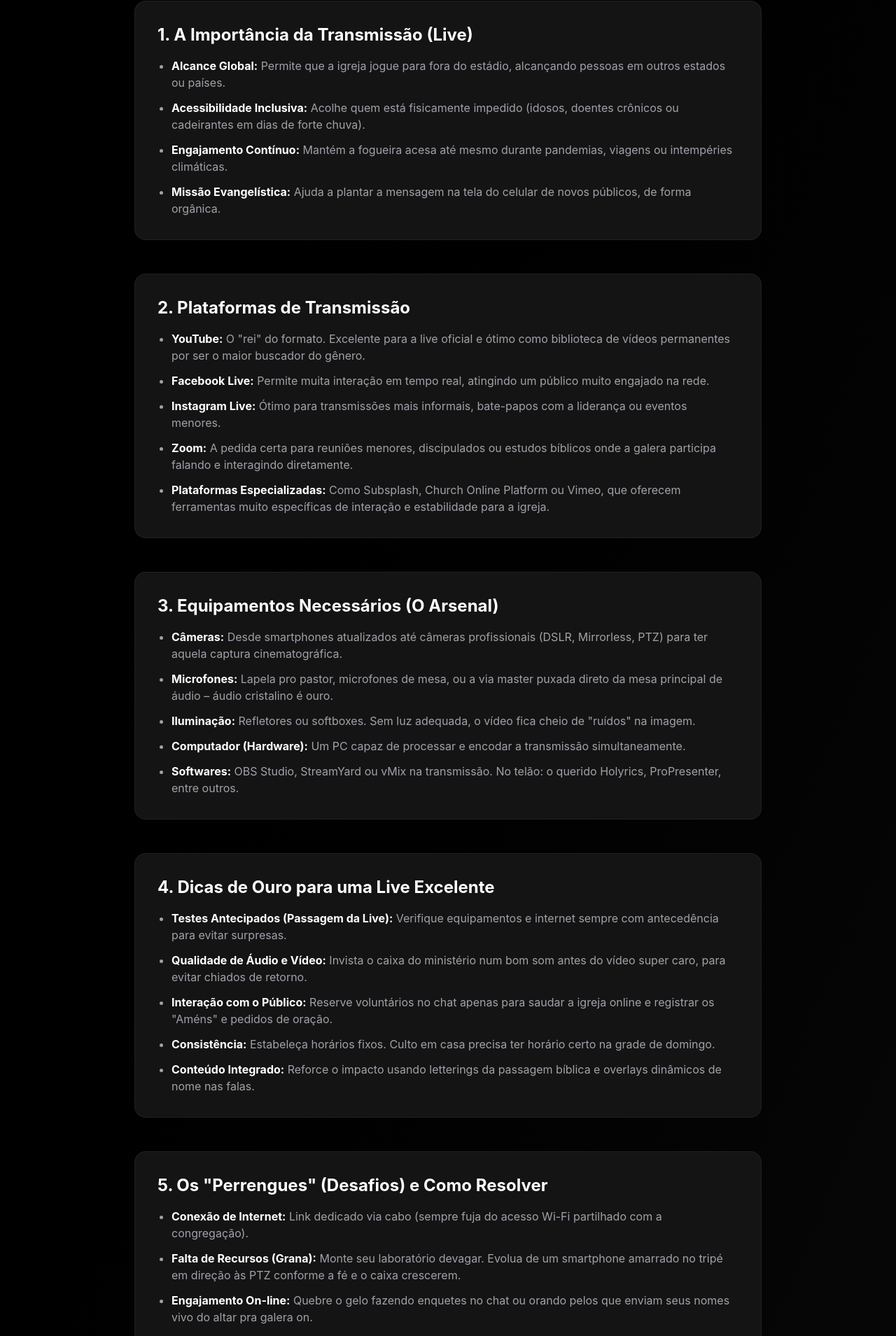
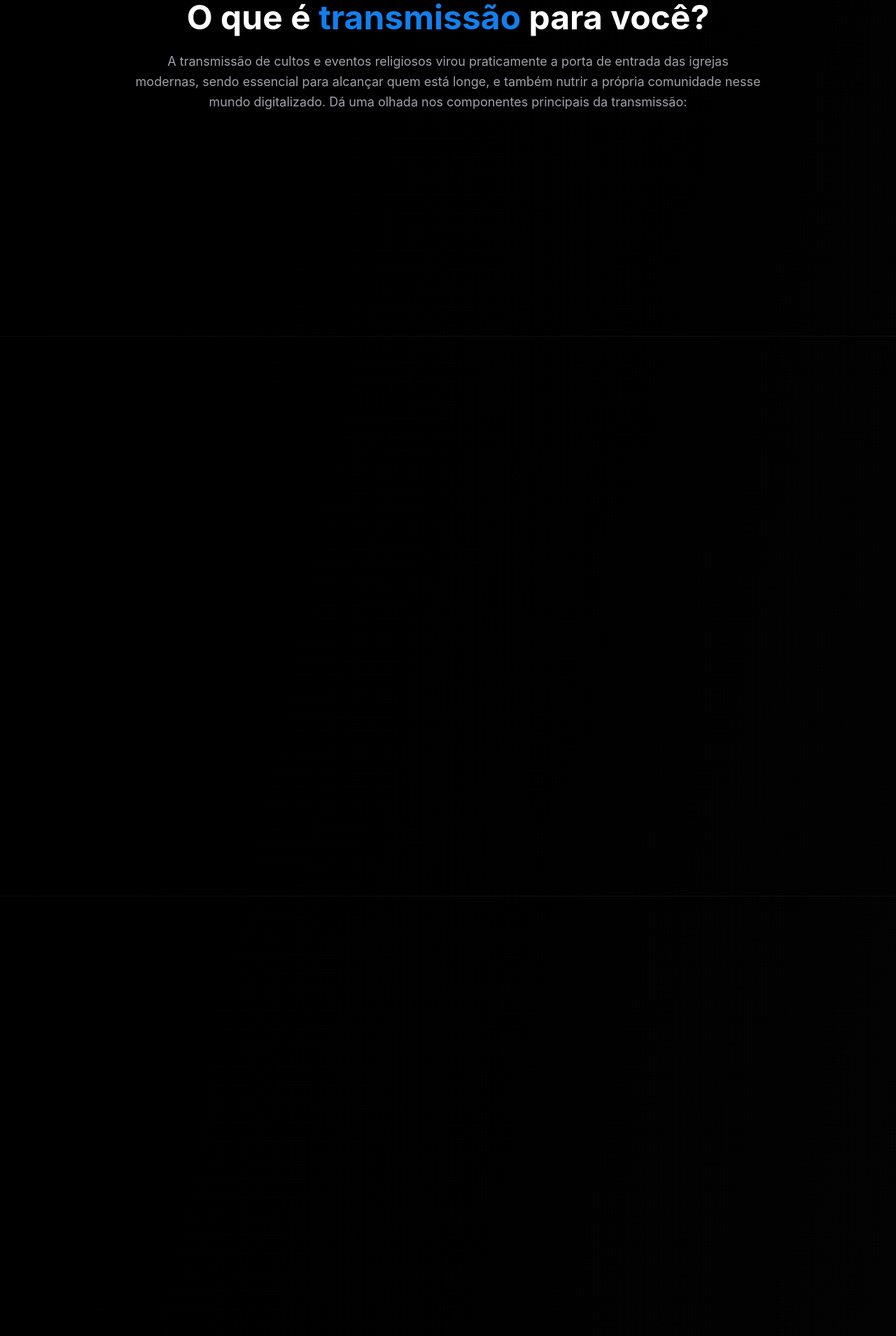
Before and after one commit to gabrielmarciel93/site-multimidia, a React (Vite) app: page / in a window 1280 px wide. Shown: the part 3695-5604 px from the top of the page at 70% size. Built offline with nearby package versions, Linux system fonts and the light colour scheme.

Commit message:
feat: Implement `ContentTransmissao` component, providing detailed sections on live streaming with GSAP scroll animations.

```diff
--- a/src/components/ContentTransmissao.tsx
+++ b/src/components/ContentTransmissao.tsx
@@ -6,23 +6,32 @@ const ContentTransmissao = () => {
     const container = useRef<HTMLDivElement>(null);
 
     useGSAP(() => {
-        gsap.from('.reveal-item-trans', {
-            scrollTrigger: {
-                trigger: container.current,
-                start: 'top 80%',
-            },
-            y: 40,
-            opacity: 0,
-            duration: 0.8,
-            stagger: 0.15,
-            ease: 'power2.out'
+        // We select each individual section card to pin and scale
+        const cards = gsap.utils.toArray('.card-section') as HTMLElement[];
+
+        cards.forEach((card) => {
+            gsap.fromTo(card,
+                { scale: 0.8, opacity: 0 },
+                {
+                    scale: 1,
+                    opacity: 1,
+                    duration: 1,
+                    ease: 'power3.out',
+                    scrollTrigger: {
+                        trigger: card,
+                        start: 'top 80%',
+                        end: 'top 30%',
+                        scrub: 1,
+                    }
+                }
+            );
         });
     }, { scope: container });
 
     return (
-        <section id="transmissao" ref={container} className="py-24 px-6 lg:px-20 min-h-screen border-b border-white/5 bg-gradient-to-br from-black to-[var(--color-bg-dark)]">
-            <div className="max-w-4xl mx-auto">
-                <div className="reveal-item-trans mb-16 text-center">
+        <div ref={container} className="bg-gradient-to-br from-black to-[var(--color-bg-dark)]">
+            <section id="transmissao" className="scroll-section py-24 px-6 lg:px-20 min-h-screen border-b border-white/5 flex flex-col justify-center">
+                <div className="max-w-4xl mx-auto text-center">
                     <h2 className="text-3xl md:text-5xl font-bold text-white mb-6">
                         O que é <span className="text-brand-blue">transmissão</span> para você?
                     </h2>
@@ -30,81 +39,38 @@ const ContentTransmissao = () => {
                         A transmissão de cultos e eventos religiosos virou praticamente a porta de entrada das igrejas modernas, sendo essencial para alcançar quem está longe, e também nutrir a própria comunidade nesse mundo digitalizado. Dá uma olhada nos componentes principais da transmissão:
                     </p>
                 </div>
+            </section>
 
-                <div className="space-y-12">
-                    <div className="reveal-item-trans bg-bg-card p-8 rounded-2xl border border-white/5">
-                        <h3 className="text-2xl font-bold text-white mb-4">1. A Importância da Transmissão (Live)</h3>
-                        <ul className="list-disc pl-5 space-y-3 text-text-secondary">
-                            <li><strong className="text-white">Alcance Global:</strong> Permite que a igreja jogue para fora do estádio, alcançando pessoas em outros estados ou países.</li>
-                            <li><strong className="text-white">Acessibilidade Inclusiva:</strong> Acolhe quem está fisicamente impedido (idosos, doentes crônicos ou cadeirantes em dias de forte chuva).</li>
-                            <li><strong className="text-white">Engajamento Contínuo:</strong> Mantém a fogueira acesa até mesmo durante pandemias, viagens ou intempéries climáticas.</li>
-                            <li><strong className="text-white">Missão Evangelística:</strong> Ajuda a plantar a mensagem na tela do celular de novos públicos, de forma orgânica.</li>
+            {[
+                { id: 'transmissao-1', title: '1. A Importância da Transmissão (Live)', items: ['Alcance Global: Permite que a igreja jogue para fora do estádio, alcançando pessoas em outros estados ou países.', 'Acessibilidade Inclusiva: Acolhe quem está fisicamente impedido (idosos, doentes crônicos ou cadeirantes em dias de forte chuva).', 'Engajamento Contínuo: Mantém a fogueira acesa até mesmo durante pandemias, viagens ou intempéries climáticas.', 'Missão Evangelística: Ajuda a plantar a mensagem na tela do celular de novos públicos, de forma orgânica.'] },
+                { id: 'transmissao-2', title: '2. Plataformas de Transmissão', items: ['YouTube: O "rei" do formato. Excelente para a live oficial e ótimo como biblioteca de vídeos permanentes por ser o maior buscador do gênero.', 'Facebook Live: Permite muita interação em tempo real, atingindo um público muito engajado na rede.', 'Instagram Live: Ótimo para transmissões mais informais, bate-papos com a liderança ou eventos menores.', 'Zoom: A pedida certa para reuniões menores, discipulados ou estudos bíblicos onde a galera participa falando e interagindo diretamente.', 'Plataformas Especializadas: Como Subsplash, Church Online Platform ou Vimeo, que oferecem ferramentas muito específicas de interação e estabilidade para a igreja.'] },
+                { id: 'transmissao-3', title: '3. Equipamentos Necessários (O Arsenal)', items: ['Câmeras: Desde smartphones atualizados até câmeras profissionais (DSLR, Mirrorless, PTZ) para ter aquela captura cinematográfica.', 'Microfones: Lapela pro pastor, microfones de mesa, ou a via master puxada direto da mesa principal de áudio – áudio cristalino é ouro.', 'Iluminação: Refletores ou softboxes. Sem luz adequada, o vídeo fica cheio de "ruídos" na imagem.', 'Computador (Hardware): Um PC capaz de processar e encodar a transmissão simultaneamente.', 'Softwares: OBS Studio, StreamYard ou vMix na transmissão. No telão: o querido Holyrics, ProPresenter, entre outros.'] },
+                { id: 'transmissao-4', title: '4. Dicas de Ouro para uma Live Excelente', items: ['Testes Antecipados (Passagem da Live): Verifique equipamentos e internet sempre com antecedência para evitar surpresas.', 'Qualidade de Áudio e Vídeo: Invista o caixa do ministério num bom som antes do vídeo super caro, para evitar chiados de retorno.', 'Interação com o Público: Reserve voluntários no chat apenas para saudar a igreja online e registrar os "Améns" e pedidos de oração.', 'Consistência: Estabeleça horários fixos. Culto em casa precisa ter horário certo na grade de domingo.', 'Conteúdo Integrado: Reforce o impacto usando letterings da passagem bíblica e overlays dinâmicos de nome nas falas.'] },
+                { id: 'transmissao-5', title: '5. Os "Perrengues" (Desafios) e Como Resolver', items: ['Conexão de Internet: Link dedicado via cabo (sempre fuja do acesso Wi-Fi partilhado com a congregação).', 'Falta de Recursos (Grana): Monte seu laboratório devagar. Evolua de um smartphone amarrado no tripé em direção às PTZ conforme a fé e o caixa crescerem.', 'Engajamento On-line: Quebre o gelo fazendo enquetes no chat ou orando pelos que enviam seus nomes vivo do altar pra galera on.', 'Direitos Autorais (O Strike): Cuidado redobrado com fundo de louvor de plataformas como Spotify para evitar os bloqueios de DMCA no YouTube.'] },
+                { id: 'transmissao-6', title: '6. Benefícios Espirituais e Comunitários', items: ['Fortalecimento da Fé: Alimente a membresia mesmo quando o pneu fura e não dá tempo de chegar ao prédio físico.', 'Unidade Comunitária: Um link que conecta pode manter o acolhimento durante feriados estendidos.', 'Missão Evangelística (Missões urbanas on-line): Aumente as métricas de salvação atingindo quem por timidez jamais entraria na igreja pelo pórtico.'] },
+                { id: 'transmissao-7', title: '7. Tendências Futuras', items: ['Realidade Virtual (VR): Como já vemos acontecendo, a possibilidade imersiva nos ambientes digitais simulados através de Metaverso.', 'Inteligência Artificial (IA): Uso brutal em recortes automáticos das mensagens, legendas dinâmicas em alta resolução e dublagem simultânea.', 'Integração Massiva nas Redes Sociais: Omnichannel pulsando numa rede de automações contínua de boas vinda a quem for novo no grupo.'] }
+            ].map((sectionData) => (
+                <section key={sectionData.id} id={sectionData.id} className="scroll-section flex items-center justify-center min-h-screen px-6 py-20 border-b border-white/5 relative overflow-hidden">
+                    {/* Decorative Background */}
+                    <div className="absolute top-1/2 left-1/2 -translate-x-1/2 -translate-y-1/2 w-[80vw] h-[80vw] max-w-[800px] max-h-[800px] bg-brand-blue/5 rounded-full blur-[120px] -z-10 pointer-events-none"></div>
+
+                    <div className="card-section w-full max-w-4xl bg-bg-card p-8 md:p-16 rounded-3xl border border-white/10 shadow-[0_0_50px_rgba(0,0,0,0.5)] transform-origin-center">
+                        <h3 className="text-3xl md:text-5xl font-bold text-white mb-8 border-b border-white/10 pb-6">{sectionData.title}</h3>
+                        <ul className="space-y-6 text-text-secondary text-lg md:text-xl">
+                            {sectionData.items.map((item, index) => {
+                                const [boldPart, rest] = item.split(': ');
+                                return (
+                                    <li key={index} className="flex gap-4">
+                                        <div className="mt-1.5 w-2 h-2 rounded-full bg-brand-blue shrink-0"></div>
+                                        <span><strong className="text-white">{boldPart}:</strong> {rest}</span>
+                                    </li>
+                                );
+                            })}
                         </ul>
                     </div>
-
-                    <div className="reveal-item-trans bg-bg-card p-8 rounded-2xl border border-white/5">
-                        <h3 className="text-2xl font-bold text-white mb-4">2. Plataformas de Transmissão</h3>
-                        <ul className="list-disc pl-5 space-y-3 text-text-secondary">
-                            <li><strong className="text-white">YouTube:</strong> O "rei" do formato. Excelente para a live oficial e ótimo como biblioteca de vídeos permanentes por ser o maior buscador do gênero.</li>
-                            <li><strong className="text-white">Facebook Live:</strong> Permite muita interação em tempo real, atingindo um público muito engajado na rede.</li>
-                            <li><strong className="text-white">Instagram Live:</strong> Ótimo para transmissões mais informais, bate-papos com a liderança ou eventos menores.</li>
-                            <li><strong className="text-white">Zoom:</strong> A pedida certa para reuniões menores, discipulados ou estudos bíblicos onde a galera participa falando e interagindo diretamente.</li>
-                            <li><strong className="text-white">Plataformas Especializadas:</strong> Como Subsplash, Church Online Platform ou Vimeo, que oferecem ferramentas muito específicas de interação e estabilidade para a igreja.</li>
-                        </ul>
-                    </div>
-
-                    <div className="reveal-item-trans bg-bg-card p-8 rounded-2xl border border-white/5">
-                        <h3 className="text-2xl font-bold text-white mb-4">3. Equipamentos Necessários (O Arsenal)</h3>
-                        <ul className="list-disc pl-5 space-y-3 text-text-secondary">
-                            <li><strong className="text-white">Câmeras:</strong> Desde smartphones atualizados até câmeras profissionais (DSLR, Mirrorless, PTZ) para ter aquela captura cinematográfica.</li>
-                            <li><strong className="text-white">Microfones:</strong> Lapela pro pastor, microfones de mesa, ou a via master puxada direto da mesa principal de áudio – áudio cristalino é ouro.</li>
-                            <li><strong className="text-white">Iluminação:</strong> Refletores ou softboxes. Sem luz adequada, o vídeo fica cheio de "ruídos" na imagem.</li>
-                            <li><strong className="text-white">Computador (Hardware):</strong> Um PC capaz de processar e encodar a transmissão simultaneamente.</li>
-                            <li><strong className="text-white">Softwares:</strong> OBS Studio, StreamYard ou vMix na transmissão. No telão: o querido Holyrics, ProPresenter, entre outros.</li>
-                        </ul>
-                    </div>
-
-                    <div className="reveal-item-trans bg-bg-card p-8 rounded-2xl border border-white/5">
-                        <h3 className="text-2xl font-bold text-white mb-4">4. Dicas de Ouro para uma Live Excelente</h3>
-                        <ul className="list-disc pl-5 space-y-3 text-text-secondary">
-                            <li><strong className="text-white">Testes Antecipados (Passagem da Live):</strong> Verifique equipamentos e internet sempre com antecedência para evitar surpresas.</li>
-                            <li><strong className="text-white">Qualidade de Áudio e Vídeo:</strong> Invista o caixa do ministério num bom som antes do vídeo super caro, para evitar chiados de retorno.</li>
-                            <li><strong className="text-white">Interação com o Público:</strong> Reserve voluntários no chat apenas para saudar a igreja online e registrar os "Améns" e pedidos de oração.</li>
-                            <li><strong className="text-white">Consistência:</strong> Estabeleça horários fixos. Culto em casa precisa ter horário certo na grade de domingo.</li>
-                            <li><strong className="text-white">Conteúdo Integrado:</strong> Reforce o impacto usando letterings da passagem bíblica e overlays dinâmicos de nome nas falas.</li>
-                        </ul>
-                    </div>
-
-                    <div className="reveal-item-trans bg-bg-card p-8 rounded-2xl border border-white/5">
-                        <h3 className="text-2xl font-bold text-white mb-4">5. Os "Perrengues" (Desafios) e Como Resolver</h3>
-                        <ul className="list-disc pl-5 space-y-3 text-text-secondary">
-                            <li><strong className="text-white">Conexão de Internet:</strong> Link dedicado via cabo (sempre fuja do acesso Wi-Fi partilhado com a congregação).</li>
-                            <li><strong className="text-white">Falta de Recursos (Grana):</strong> Monte seu laboratório devagar. Evolua de um smartphone amarrado no tripé em direção às PTZ conforme a fé e o caixa crescerem.</li>
-                            <li><strong className="text-white">Engajamento On-line:</strong> Quebre o gelo fazendo enquetes no chat ou orando pelos que enviam seus nomes vivo do altar pra galera on.</li>
-                            <li><strong className="text-white">Direitos Autorais (O Strike):</strong> Cuidado redobrado com fundo de louvor de plataformas como Spotify para evitar os bloqueios de DMCA no YouTube.</li>
-                        </ul>
-                    </div>
-
-                    <div className="reveal-item-trans bg-bg-card p-8 rounded-2xl border border-white/5">
-                        <h3 className="text-2xl font-bold text-white mb-4">6. Benefícios Espirituais e Comunitários</h3>
-                        <ul className="list-disc pl-5 space-y-3 text-text-secondary">
-                            <li><strong className="text-white">Fortalecimento da Fé:</strong> Alimente a membresia mesmo quando o pneu fura e não dá tempo de chegar ao prédio físico.</li>
-                            <li><strong className="text-white">Unidade Comunitária:</strong> Um link que conecta pode manter o acolhimento durante feriados estendidos.</li>
-                            <li><strong className="text-white">Missão Evangelística (Missões urbanas on-line):</strong> Aumente as métricas de salvação atingindo quem por timidez jamais entraria na igreja pelo pórtico.</li>
-                        </ul>
-                    </div>
-
-                    <div className="reveal-item-trans bg-bg-card p-8 rounded-2xl border border-white/5">
-                        <h3 className="text-2xl font-bold text-white mb-4">7. Tendências Futuras</h3>
-                        <ul className="list-disc pl-5 space-y-3 text-text-secondary">
-                            <li><strong className="text-white">Realidade Virtual (VR):</strong> Como já vemos acontecendo, a possibilidade imersiva nos ambientes digitais simulados através de Metaverso.</li>
-                            <li><strong className="text-white">Inteligência Artificial (IA):</strong> Uso brutal em recortes automáticos das mensagens, legendas dinâmicas em alta resolução e dublagem simultânea.</li>
-                            <li><strong className="text-white">Integração Massiva nas Redes Sociais:</strong> Omnichannel pulsando numa rede de automações contínua de boas vinda a quem for novo no grupo.</li>
-                        </ul>
-                    </div>
-                </div>
-            </div>
-        </section>
+                </section>
+            ))}
+        </div>
     );
 };
 
--- a/src/index.css
+++ b/src/index.css
@@ -13,4 +13,15 @@ body {
   color: var(--color-text-primary);
   font-family: 'Inter', sans-serif;
   overflow-x: hidden;
+  cursor: none;
+  /* Hide default cursor */
 }
+
+a,
+button,
+input,
+textarea,
+select {
+  cursor: none !important;
+  /* Force hide on interactive elements */
+}
```
